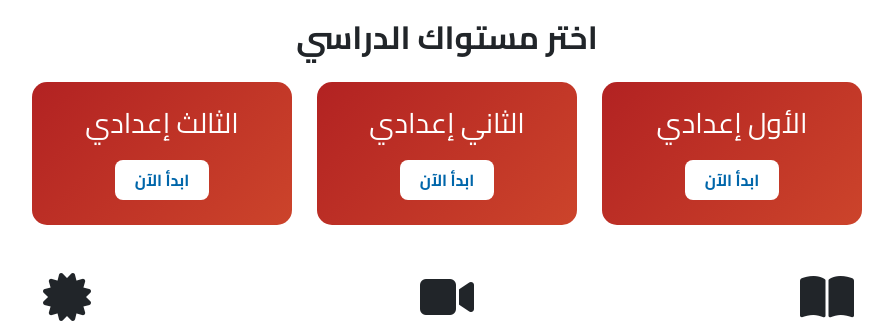
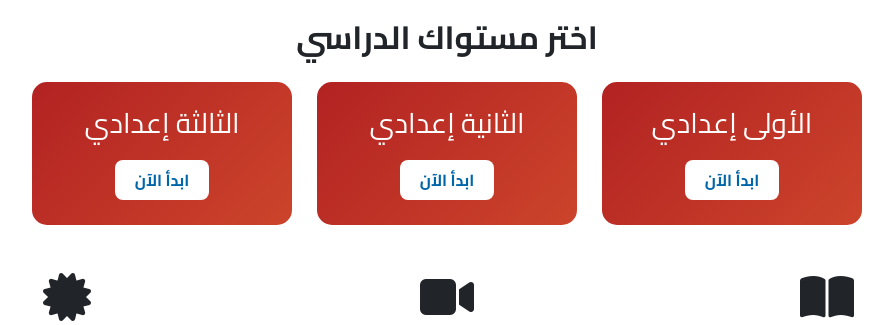
Before and after one commit to MOHAMMEDZG/my-django-project, a Django app: page / in a window 1280 px wide. Shown: the part 577-902 px from the top of the page, without its empty margins (193-1086 px from the left). Run offline with Django 5.2, Linux system fonts and the light colour scheme.

Commit message:
Update home.html

```diff
--- a/courses/templates/courses/home.html
+++ b/courses/templates/courses/home.html
@@ -39,17 +39,17 @@
       <div class="levels-container">
 
           <div class="level-card">
-              <h3>الأول إعدادي</h3>
+              <h3>الأولى إعدادي</h3>
               <a href="{% url 'course_level' 1 %}" class="level-btn">ابدأ الآن</a>
           </div>
 
           <div class="level-card">
-              <h3>الثاني إعدادي</h3>
+              <h3>الثانية إعدادي</h3>
               <a href="{% url 'course_level' 2 %}" class="level-btn">ابدأ الآن</a>
           </div>
 
           <div class="level-card">
-              <h3>الثالث إعدادي</h3>
+              <h3>الثالثة إعدادي</h3>
               <a href="{% url 'course_level' 3 %}" class="level-btn">ابدأ الآن</a>
           </div>
 
```
